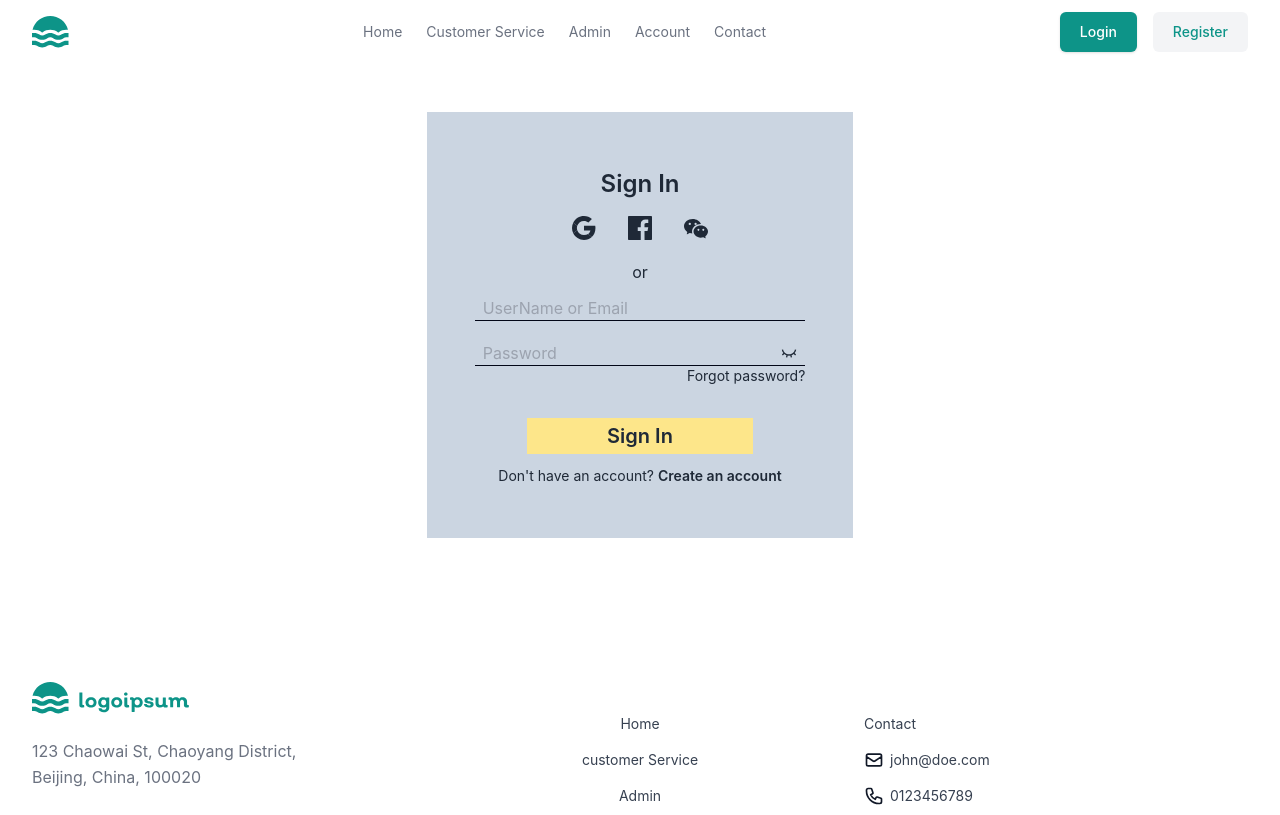
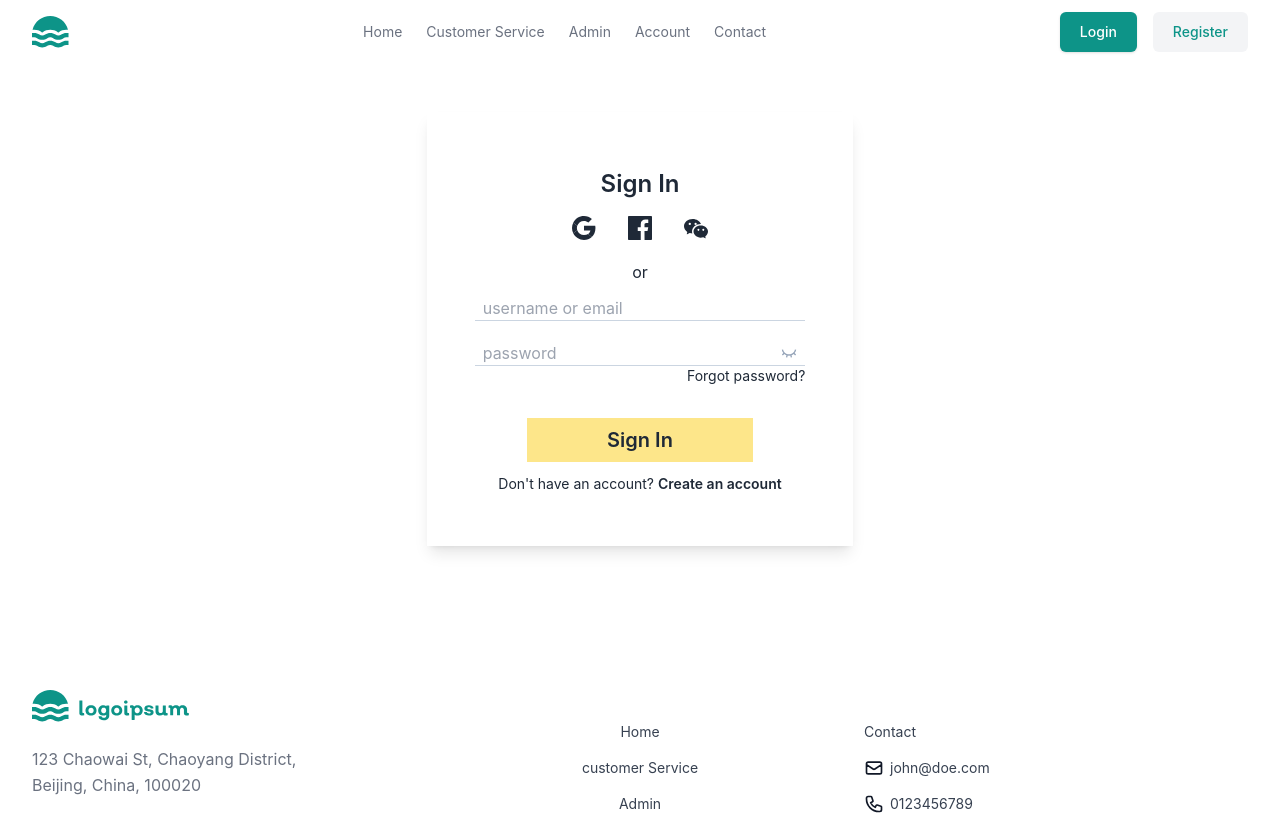
Before and after one commit to S-M-ZUBAYER/THT-Customer-Management-System, a React (Create React App) app: page /login in a window 1280 px wide. Shown: the top 815 px of the page. Built offline with nearby package versions, Linux system fonts and the light colour scheme.

Commit message:
color combination change

```diff
--- a/src/components/Pages/LoginPage/Login.js
+++ b/src/components/Pages/LoginPage/Login.js
@@ -40,7 +40,7 @@ const Login = () => {
 
     return (
         <div className="bg-white flex justify-center items-center">
-            <div className="bg-slate-300 w-1/3 my-12 py-10 px-12" >
+            <div className="shadow-lg w-1/3 my-12 py-10 px-12" >
                 <h2 className="text-2xl font-semibold my-4">Sign In</h2>
 
                 <div className="text-2xl" >
@@ -58,21 +58,21 @@ const Login = () => {
                 <div className="my-3">or</div>
                 <form onSubmit={handleSubmit}>
                     {/* <label htmlFor="email">Email:</label> */}
-                    <input className="bg-slate-300 w-full pl-2" placeholder="UserName or Email" type="email" id="email" value={email} onChange={handleEmailChange} />
-                    <hr className=" border-slate-950 mb-5" ></hr>
+                    <input className=" w-full pl-2" placeholder="username or email" type="email" id="email" value={email} onChange={handleEmailChange} />
+                    <hr className=" border-slate-300 mb-5" ></hr>
                     {/* <label htmlFor="password">Password:</label> */}
                     <div className='relative'>
                         <div className='flex items-center'>
-                         <input className="bg-slate-300 w-full pl-2" placeholder="Password" type={show? "text":"password"} id="password" value={password} onChange={handlePasswordChange} />
+                         <input className=" w-full pl-2" placeholder="password" type={show? "text":"password"} id="password" value={password} onChange={handlePasswordChange} />
                         <button className="absolute right-0 pr-2" onClick={handleToShow}>
                             {
-                                show?  <BsEyeFill></BsEyeFill> :<RiEyeCloseLine></RiEyeCloseLine>
+                                show?  <BsEyeFill className="text-slate-400"></BsEyeFill> :<RiEyeCloseLine className="text-slate-400"></RiEyeCloseLine>
                             }
 
                         </button>
                         </div>
 
-                        <hr className=" border-slate-950" ></hr>
+                        <hr className=" border-slate-300" ></hr>
                         {/* <button>digit to start</button>
                         <button>start to digit</button> */}
                     </div>
@@ -83,7 +83,7 @@ const Login = () => {
 
                     </div>
                     <div className="my-2 ">
-                         <button  className="bg-amber-200 px-20 py-1 text-xl font-semibold" type="submit">Sign In</button>
+                         <button  className="bg-amber-200 px-20 py-2 text-xl font-semibold " type="submit">Sign In</button>
                     </div>
                 </form>
                 <div className="text-sm my-3">
```
